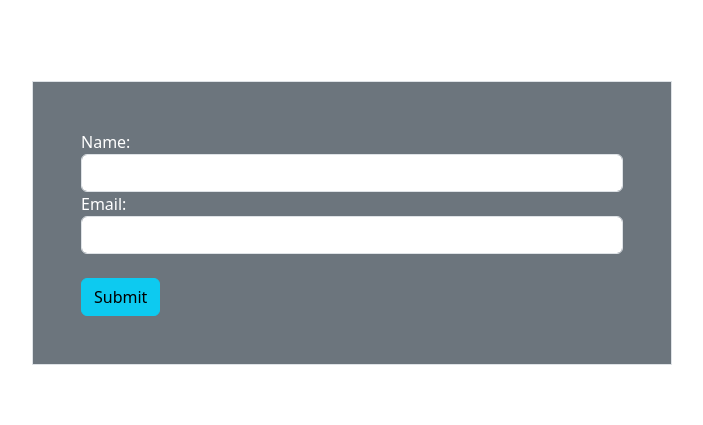
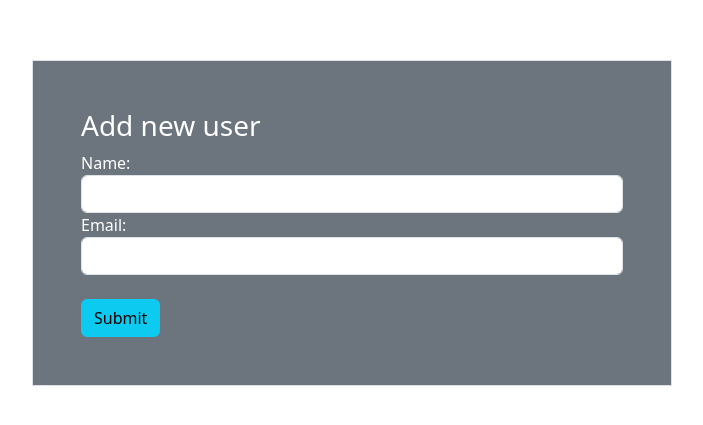
Before and after one commit to Asna1303/REACT-CRUD-APP, a React (Create React App) app: page /create in a window 1280 px wide. Shown: the part 177-602 px from the top of the page, without its empty margins (288-991 px from the left). Built offline with nearby package versions, Linux system fonts and the light colour scheme.

Commit message:
added the header component

```diff
--- a/src/Create.jsx
+++ b/src/Create.jsx
@@ -4,6 +4,7 @@ function Create() {
   return (
     <div className='d-flex w-100 vh-100 justify-content-center align-items-center'>
       <div className='w-50 border bg-secondary text-white p-5'>
+        <h3>Add new user</h3>
         <form>
           <div>
             <label htmlFor="name">Name: </label>
```
